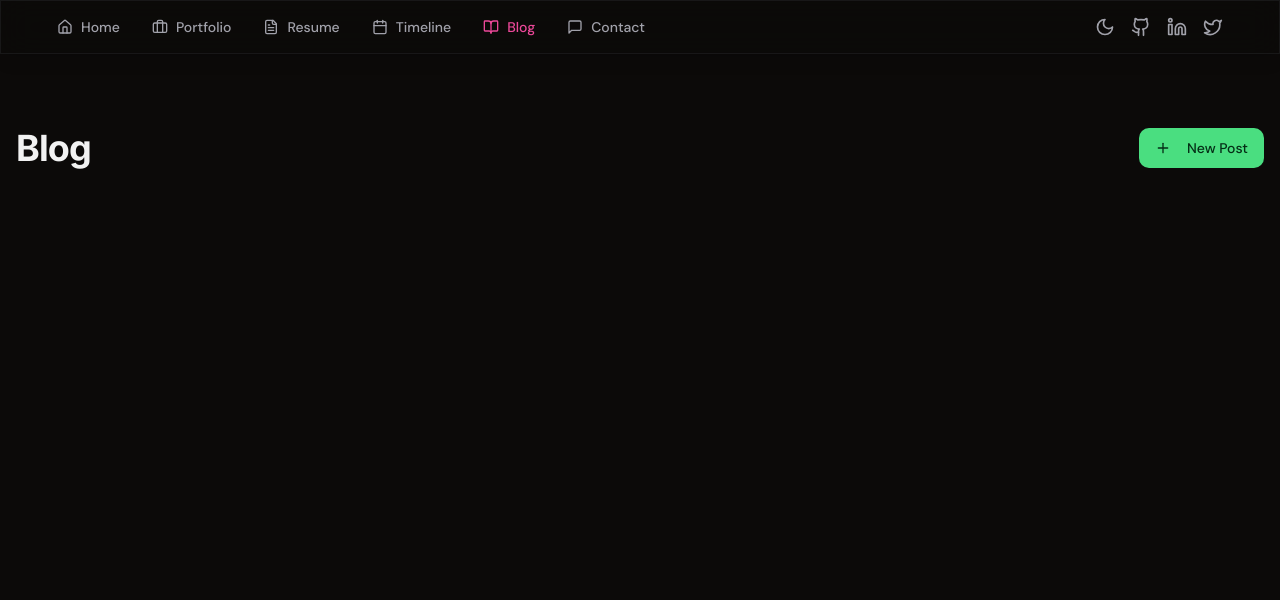
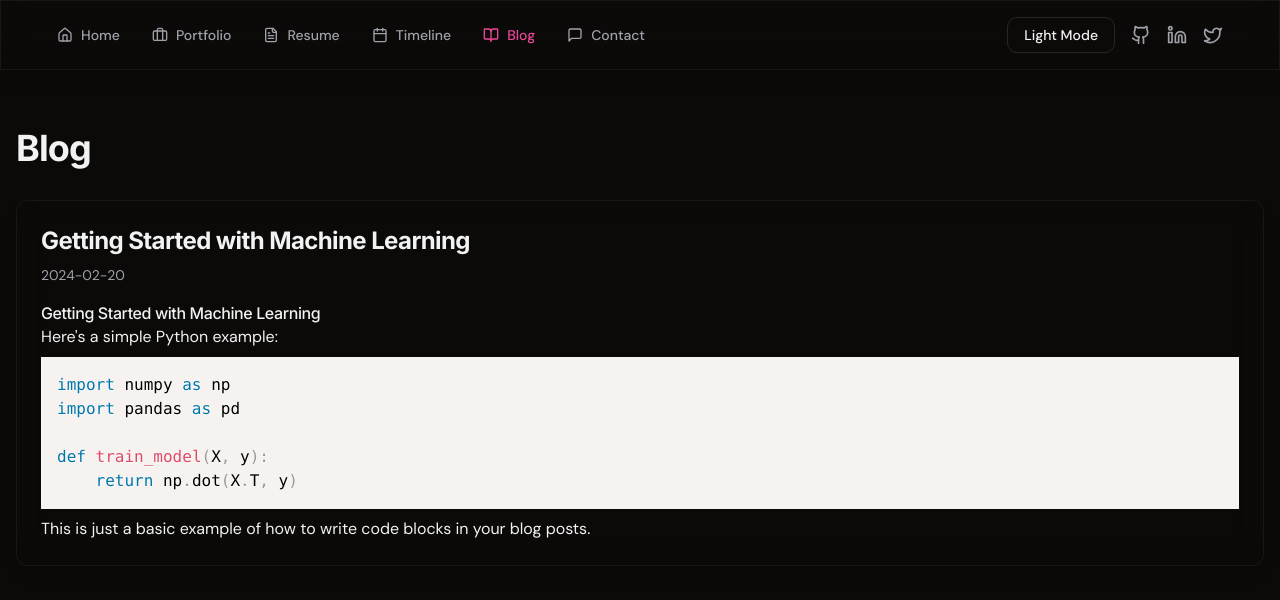
Before and after one commit to kishan5111/personal-site, a React (Vite) app: page /blog in a window 1280 px wide. Shown: the top 600 px of the page. Built offline with nearby package versions, Linux system fonts and the light colour scheme.

Commit message:
Improve Blog Functionality and Dark Mode
This commit addresses two issues:  the blog writing functionality is moved to the backend (frontend will only display blogs), and the dark/light mode toggle is relocated to a more suitable position.

```diff
--- a/src/components/Navigation.tsx
+++ b/src/components/Navigation.tsx
@@ -1,8 +1,9 @@
 
 import { useNavigate, useLocation } from "react-router-dom";
 import { cn } from "@/lib/utils";
-import { Home, Briefcase, FileText, Calendar, MessageSquare, Github, Linkedin, Twitter, BookOpen, Sun, Moon } from "lucide-react";
-import { useTheme } from "next-themes";
+import { Home, Briefcase, FileText, Calendar, MessageSquare, Github, Linkedin, Twitter, BookOpen } from "lucide-react";
+import { Button } from "@/components/ui/button";
+import { useTheme } from "@/components/theme-provider";
 
 const Navigation = () => {
   const navigate = useNavigate();
@@ -37,12 +38,14 @@ const Navigation = () => {
           ))}
         </div>
         <div className="flex items-center space-x-4">
-          <button
+          <Button
+            variant="outline"
+            size="sm"
             onClick={() => setTheme(theme === "dark" ? "light" : "dark")}
-            className="text-muted-foreground hover:text-primary transition-colors"
+            className="px-4"
           >
-            {theme === "dark" ? <Sun className="h-5 w-5" /> : <Moon className="h-5 w-5" />}
-          </button>
+            {theme === "dark" ? "Light Mode" : "Dark Mode"}
+          </Button>
           <a href="https://github.com" target="_blank" rel="noopener noreferrer" className="text-muted-foreground hover:text-primary transition-colors">
             <Github className="h-5 w-5" />
           </a>
--- a/src/pages/Blog.tsx
+++ b/src/pages/Blog.tsx
@@ -3,9 +3,6 @@ import { useState } from "react";
 import ReactMarkdown from "react-markdown";
 import { Prism as SyntaxHighlighter } from "react-syntax-highlighter";
 import { motion } from "framer-motion";
-import { Button } from "@/components/ui/button";
-import { Textarea } from "@/components/ui/textarea";
-import { Plus, Save, Eye } from "lucide-react";
 
 interface BlogPost {
   id: string;
@@ -14,35 +11,31 @@ interface BlogPost {
   date: string;
 }
 
+// Temporary mock data - replace this with your backend API call
+const mockPosts: BlogPost[] = [
+  {
+    id: "1",
+    title: "Getting Started with Machine Learning",
+    content: `# Getting Started with Machine Learning
+
+Here's a simple Python example:
+
+\`\`\`python
+import numpy as np
+import pandas as pd
+
+def train_model(X, y):
+    return np.dot(X.T, y)
+\`\`\`
+
+This is just a basic example of how to write code blocks in your blog posts.
+    `,
+    date: "2024-02-20",
+  },
+];
+
 const Blog = () => {
-  const [posts, setPosts] = useState<BlogPost[]>([]);
-  const [isEditing, setIsEditing] = useState(false);
-  const [currentPost, setCurrentPost] = useState<BlogPost>({
-    id: "",
-    title: "",
-    content: "",
-    date: "",
-  });
-  const [preview, setPreview] = useState(false);
-
-  const handleNewPost = () => {
-    setIsEditing(true);
-    setPreview(false);
-    setCurrentPost({
-      id: Date.now().toString(),
-      title: "",
-      content: "",
-      date: new Date().toISOString().split("T")[0],
-    });
-  };
-
-  const handleSave = () => {
-    if (currentPost.title && currentPost.content) {
-      setPosts((prev) => [currentPost, ...prev]);
-      setIsEditing(false);
-      setCurrentPost({ id: "", title: "", content: "", date: "" });
-    }
-  };
+  const [posts] = useState<BlogPost[]>(mockPosts);
 
   const CustomCodeBlock = ({ children, className, ...props }: any) => {
     const language = /language-(\w+)/.exec(className || "");
@@ -64,62 +57,7 @@ const Blog = () => {
         animate={{ opacity: 1, y: 0 }}
         transition={{ duration: 0.5 }}
       >
-        <div className="flex justify-between items-center mb-8">
-          <h1 className="text-4xl font-bold">Blog</h1>
-          <Button onClick={handleNewPost} className="flex items-center space-x-2">
-            <Plus className="h-4 w-4" />
-            <span>New Post</span>
-          </Button>
-        </div>
-
-        {isEditing ? (
-          <div className="glass rounded-lg p-6">
-            <input
-              type="text"
-              value={currentPost.title}
-              onChange={(e) =>
-                setCurrentPost({ ...currentPost, title: e.target.value })
-              }
-              placeholder="Post Title"
-              className="w-full text-2xl font-bold mb-4 bg-transparent border-none outline-none"
-            />
-            <div className="flex space-x-4 mb-4">
-              <Button
-                variant={preview ? "outline" : "default"}
-                onClick={() => setPreview(false)}
-              >
-                Edit
-              </Button>
-              <Button
-                variant={preview ? "default" : "outline"}
-                onClick={() => setPreview(true)}
-              >
-                <Eye className="h-4 w-4 mr-2" />
-                Preview
-              </Button>
-              <Button onClick={handleSave}>
-                <Save className="h-4 w-4 mr-2" />
-                Save
-              </Button>
-            </div>
-            {preview ? (
-              <div className="prose prose-sm md:prose-base lg:prose-lg dark:prose-invert max-w-none">
-                <ReactMarkdown components={{ code: CustomCodeBlock }}>
-                  {currentPost.content}
-                </ReactMarkdown>
-              </div>
-            ) : (
-              <Textarea
-                value={currentPost.content}
-                onChange={(e) =>
-                  setCurrentPost({ ...currentPost, content: e.target.value })
-                }
-                placeholder="Write your post in Markdown..."
-                className="min-h-[400px] font-mono"
-              />
-            )}
-          </div>
-        ) : (
+        <h1 className="text-4xl font-bold mb-8">Blog</h1>
         <div className="grid gap-8">
           {posts.map((post) => (
             <motion.article
@@ -140,7 +78,6 @@ const Blog = () => {
             </motion.article>
           ))}
         </div>
-        )}
       </motion.div>
     </div>
   );
```
Lines whose indentation alone changed are shown as unchanged.
